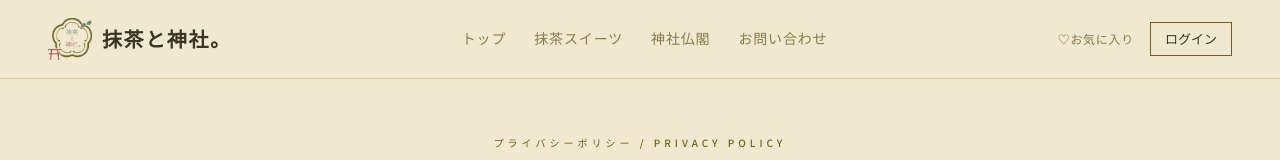
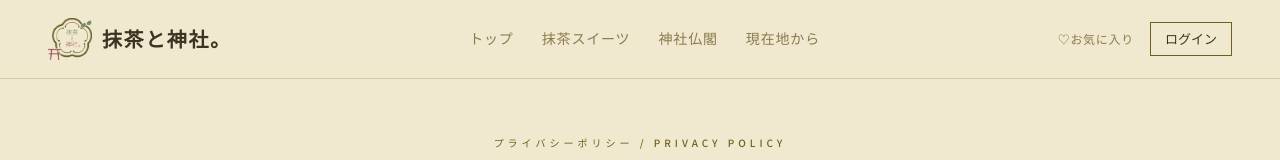
Before and after one commit to hiiragi17/matcha-to-jinja, a Next.js app: page /privacy in a window 1280 px wide. Shown: the top 160 px of the page. Built offline with nearby package versions, Linux system fonts and the light colour scheme; no server answers.

Commit message:
fix: ナビの「お問い合わせ」を「現在地から」に戻す
ヘッダー(デスクトップ)・ボトムタブバー(モバイル)双方の該当リンクを
/nearby への「現在地から」導線に戻す。

```diff
--- a/src/components/layout/BottomTabBar.tsx
+++ b/src/components/layout/BottomTabBar.tsx
@@ -3,14 +3,11 @@
 import Link from "next/link";
 import { usePathname } from "next/navigation";
 import { useSession } from "next-auth/react";
-import { HiChatBubbleLeftRight, HiHeart, HiHome } from "react-icons/hi2";
+import { HiHeart, HiHome, HiMapPin } from "react-icons/hi2";
 import { ChawanIcon, ToriiIcon } from "@/components/brand/icons";
 
 const ACTIVE_COLOR = "#3d3322"; // --color-ink
 const INACTIVE_COLOR = "#8a7a4e"; // --color-muted
-
-const CONTACT_FORM_URL =
-  "https://docs.google.com/forms/d/e/1FAIpQLSdYI7QDiZJ_WlBFuVsc6DCb-1s0JUwy_NGfLeqnWO_EP76pIQ/viewform?usp=dialog";
 
 function isActive(pathname: string, href: string) {
   if (href === "/") return pathname === "/";
@@ -82,16 +79,15 @@ export default function BottomTabBar() {
           />
         </Tab>
       </Link>
-      <a
-        href={CONTACT_FORM_URL}
-        target="_blank"
-        rel="noopener noreferrer"
+      <Link
+        href="/nearby"
         className="flex-1"
+        aria-current={isActive(pathname, "/nearby") ? "page" : undefined}
       >
-        <Tab active={false} label="問合せ">
-          <HiChatBubbleLeftRight className="h-5 w-5" aria-hidden="true" />
+        <Tab active={isActive(pathname, "/nearby")} label="現在地">
+          <HiMapPin className="h-5 w-5" aria-hidden="true" />
         </Tab>
-      </a>
+      </Link>
       <Link
         href={myHref}
         className="flex-1"
--- a/src/components/layout/Navigation.tsx
+++ b/src/components/layout/Navigation.tsx
@@ -7,11 +7,7 @@ export const NAV_LINKS = [
   { href: "/", label: "トップ" },
   { href: "/greenteas", label: "抹茶スイーツ" },
   { href: "/temples", label: "神社仏閣" },
-  {
-    href: "https://docs.google.com/forms/d/e/1FAIpQLSdYI7QDiZJ_WlBFuVsc6DCb-1s0JUwy_NGfLeqnWO_EP76pIQ/viewform?usp=dialog",
-    label: "お問い合わせ",
-    external: true,
-  },
+  { href: "/nearby", label: "現在地から" },
 ] as const;
 
 function isActive(pathname: string, href: string) {
@@ -36,20 +32,6 @@ export default function Navigation({
       }
     >
       {NAV_LINKS.map((link) => {
-        if ("external" in link && link.external) {
-          return (
-            <li key={link.href}>
-              <a
-                href={link.href}
-                target="_blank"
-                rel="noopener noreferrer"
-                className="border-b border-transparent pb-1 font-mincho text-sm tracking-[0.06em] text-muted transition-colors hover:text-ink"
-              >
-                {link.label}
-              </a>
-            </li>
-          );
-        }
         const active = isActive(pathname, link.href);
         return (
           <li key={link.href}>
```
Also changed, not shown: 2 other files (tests, documents, lock files or other folders).
